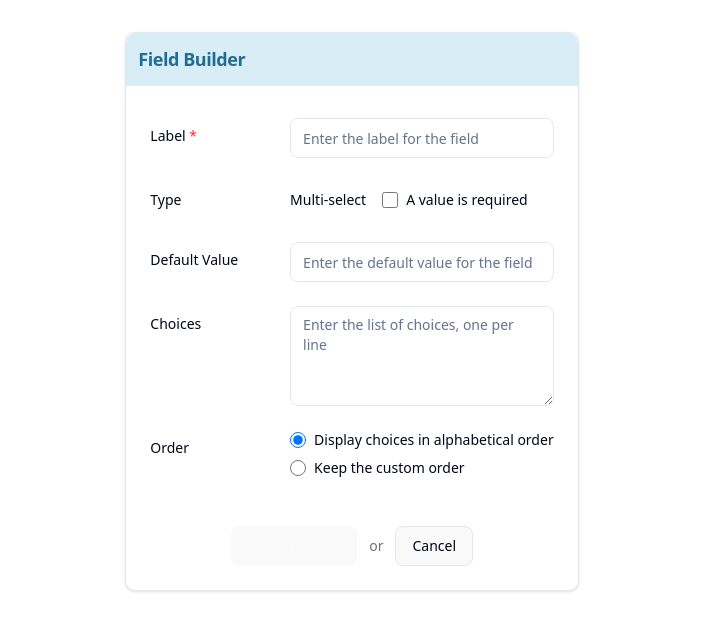
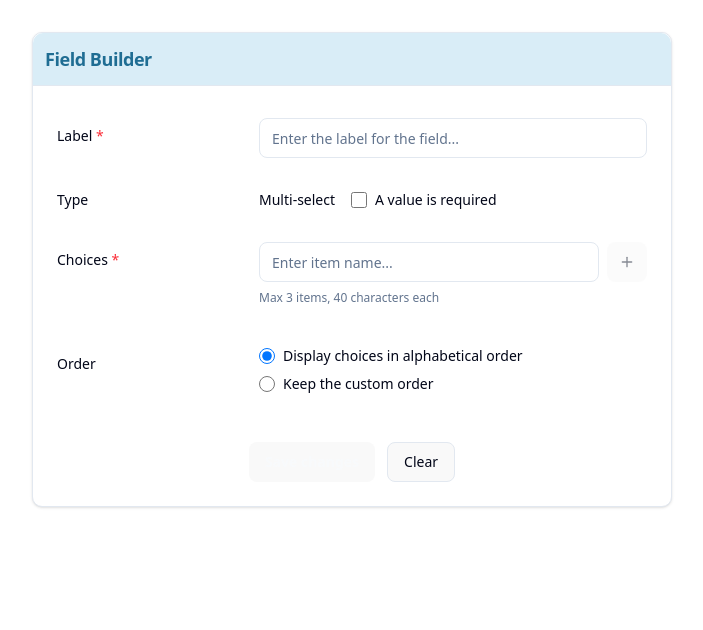
Before and after one commit to eugenetumachov/select-builder, a React (Vite) app: page / in a window 1280 px wide. Shown: the top 630 px of the page, without its empty margins (288-991 px from the left). Built offline with nearby package versions, Linux system fonts and the light colour scheme.

Commit message:
add choices list component

```diff
--- a/src/App.tsx
+++ b/src/App.tsx
@@ -1,4 +1,4 @@
-import SelectFieldBuilder from "./SelectFieldBuilder";
+import SelectFieldBuilder from "./components/SelectFieldBuilder";
 
 function App() {
   return <SelectFieldBuilder />;
--- /dev/null
+++ b/src/components/ChoicesList.tsx
@@ -0,0 +1,167 @@
+import type React from "react";
+
+import { useState } from "react";
+import { Button } from "@/components/ui/button";
+import { Input } from "@/components/ui/input";
+import { Label } from "@/components/ui/label";
+import { RadioGroup, RadioGroupItem } from "@/components/ui/radio-group";
+import { Badge } from "@/components/ui/badge";
+import { Trash2, Plus } from "lucide-react";
+
+const MAX_ITEMS_NUMBER = 3;
+const MAX_ITEM_LENGTH = 40;
+
+interface ChoicesListProps {
+  items: string[];
+  defaultItem: string;
+  onItemsChange: (items: string[]) => void;
+  onSetDefault: (defaultItem: string) => void;
+}
+
+export default function ChoicesList({
+  items,
+  defaultItem,
+  onItemsChange,
+  onSetDefault,
+}: ChoicesListProps) {
+  const [newItem, setNewItem] = useState("");
+
+  const handleAddItem = () => {
+    if (
+      newItem.trim() &&
+      newItem.trim().length <= MAX_ITEM_LENGTH &&
+      !items.includes(newItem.trim()) &&
+      items.length < MAX_ITEMS_NUMBER
+    ) {
+      const trimmedItem = newItem.trim();
+      onItemsChange([...items, trimmedItem]);
+      setNewItem("");
+
+      // Set as default if it's the first item
+      if (items.length === 0) {
+        onSetDefault(trimmedItem);
+      }
+    }
+  };
+
+  const handleRemoveItem = (itemToRemove: string) => {
+    onItemsChange(items.filter((item) => item !== itemToRemove));
+
+    // Clear default if removing the default item
+    if (defaultItem === itemToRemove) {
+      onSetDefault(
+        items.length > 1
+          ? items.find((item) => item !== itemToRemove) || ""
+          : ""
+      );
+    }
+  };
+
+  const handleKeyDown = (e: React.KeyboardEvent) => {
+    if (e.key === "Enter") {
+      handleAddItem();
+    }
+  };
+
+  return (
+    <>
+      {/* Add Item Form */}
+      <div className="space-y-2 pb-4">
+        <div className="flex gap-2">
+          <div className="relative flex-1">
+            <Input
+              id="new-item"
+              value={newItem}
+              onChange={(e) => setNewItem(e.target.value)}
+              onKeyDown={handleKeyDown}
+              placeholder={
+                items.length >= MAX_ITEMS_NUMBER
+                  ? "Maximum items reached"
+                  : "Enter item name..."
+              }
+              className="flex-1"
+              disabled={items.length >= MAX_ITEMS_NUMBER}
+            />
+            {newItem && (
+              <div className="absolute inset-0 pointer-events-none flex items-center px-3 text-sm">
+                <span className="bg-white">
+                  <span>{newItem.slice(0, MAX_ITEM_LENGTH)}</span>
+                  {newItem.length > MAX_ITEM_LENGTH && (
+                    <span className="text-destructive bg-destructive/10">
+                      {newItem.slice(MAX_ITEM_LENGTH)}
+                    </span>
+                  )}
+                </span>
+              </div>
+            )}
+          </div>
+          <Button
+            onClick={handleAddItem}
+            disabled={
+              !newItem.trim() ||
+              newItem.trim().length > MAX_ITEM_LENGTH ||
+              items.includes(newItem.trim()) ||
+              items.length >= MAX_ITEMS_NUMBER
+            }
+            size="icon"
+            variant="secondary"
+          >
+            <Plus className="h-4 w-4" />
+          </Button>
+        </div>
+        <div className="flex justify-between text-xs text-muted-foreground">
+          <span>
+            {newItem.trim().length > MAX_ITEM_LENGTH ? (
+              <span className="text-destructive">
+                Item name too long (max {MAX_ITEM_LENGTH} characters)
+              </span>
+            ) : items.includes(newItem.trim()) && newItem.trim() ? (
+              <span className="text-destructive">Item already exists</span>
+            ) : (
+              `Max ${MAX_ITEMS_NUMBER} items, ${MAX_ITEM_LENGTH} characters each`
+            )}
+          </span>
+        </div>
+      </div>
+
+      {/* Items List */}
+      {items.length > 0 && (
+        <div className="space-y-4">
+          <RadioGroup value={defaultItem} onValueChange={onSetDefault}>
+            <div className="space-y-2">
+              {items.map((item, index) => (
+                <div
+                  key={index}
+                  className="flex items-center justify-between gap-2 p-2 border rounded-lg"
+                >
+                  <div className="flex items-center space-x-2 flex-1">
+                    <RadioGroupItem value={item} id={`item-${index}`} />
+                    <Label
+                      htmlFor={`item-${index}`}
+                      className="flex-1 cursor-pointer"
+                    >
+                      {item}
+                    </Label>
+                    {defaultItem === item && (
+                      <Badge variant="secondary" className="text-xs">
+                        Default
+                      </Badge>
+                    )}
+                  </div>
+                  <Button
+                    variant="ghost"
+                    size="icon"
+                    onClick={() => handleRemoveItem(item)}
+                    className="h-8 w-8 text-muted-foreground hover:text-destructive"
+                  >
+                    <Trash2 className="h-4 w-4" />
+                  </Button>
+                </div>
+              ))}
+            </div>
+          </RadioGroup>
+        </div>
+      )}
+    </>
+  );
+}
--- a/src/SelectFieldBuilder.tsx
+++ b/src/components/SelectFieldBuilder.tsx
@@ -3,30 +3,33 @@ import { Button } from "@/components/ui/button";
 import { Card, CardContent, CardHeader, CardTitle } from "@/components/ui/card";
 import { Input } from "@/components/ui/input";
 import { Label } from "@/components/ui/label";
-import { Textarea } from "@/components/ui/textarea";
 import { AlertCircle } from "lucide-react";
-import { SubmitButton } from "./components/SubmitButton";
+import { SubmitButton } from "./SubmitButton";
+import ChoicesList from "./ChoicesList";
 
 interface FormData {
   label: string;
   required: boolean;
-  defaultValue: string;
-  choices: string;
+  choices: string[];
+  default: string;
   order: string;
 }
 
 interface FormErrors {
   label?: string;
+  choices?: string;
 }
 
 export default function SelectFieldBuilder() {
-  const [formData, setFormData] = useState<FormData>({
+  const initialFormData = {
     label: "",
     required: false,
-    defaultValue: "",
-    choices: "",
+    choices: [],
+    default: "",
     order: "alphabetical",
-  });
+  };
+
+  const [formData, setFormData] = useState<FormData>(initialFormData);
 
   const [errors, setErrors] = useState<FormErrors>({});
   const [isSubmitting, setIsSubmitting] = useState(false);
@@ -38,17 +41,21 @@ export default function SelectFieldBuilder() {
       newErrors.label = "Label is required";
     }
 
+    if (formData.choices.length === 0) {
+      newErrors.choices = "Choices are required";
+    }
+
     setErrors(newErrors);
     return Object.keys(newErrors).length === 0;
   };
 
   const handleInputChange = (
     field: keyof FormData,
-    value: string | boolean
+    value: string | boolean | string[]
   ) => {
     setFormData((prev) => ({ ...prev, [field]: value }));
     // Clear error when user starts typing
-    if (errors[field]) {
+    if (errors[field as keyof FormErrors]) {
       setErrors((prev) => ({ ...prev, [field]: undefined }));
     }
   };
@@ -62,27 +69,27 @@ export default function SelectFieldBuilder() {
 
     setIsSubmitting(true);
 
-    // Simulate API call
-    await new Promise((resolve) => setTimeout(resolve, 500));
+    // Submit the form data to API endpoint
+    await fetch("https://webhook.site/b1971fb0-dd60-4fa4-b88b-ee04271da2db", {
+      method: "POST",
+      headers: {
+        "Content-Type": "application/json",
+      },
+      body: JSON.stringify(formData),
+    });
 
     console.log("Form submitted:", formData);
 
     setIsSubmitting(false);
   };
 
-  const handleCancel = () => {
-    setFormData({
-      label: "",
-      required: false,
-      defaultValue: "",
-      choices: "",
-      order: "alphabetical",
-    });
+  const handleClear = () => {
+    setFormData(initialFormData);
     setErrors({});
   };
 
   return (
-    <div className="max-w-4xl mx-auto">
+    <div className="md:min-w-[640px]">
       <Card>
         <CardHeader className="p-3 bg-[#d9edf7] border-b rounded-t-lg">
           <CardTitle className="text-lg text-[#1f6d93]">
@@ -103,7 +110,7 @@ export default function SelectFieldBuilder() {
                   value={formData.label}
                   onChange={(e) => handleInputChange("label", e.target.value)}
                   className={errors.label ? "border-red-500" : ""}
-                  placeholder="Enter the label for the field"
+                  placeholder="Enter the label for the field..."
                 />
                 {errors.label && (
                   <div className="flex items-center gap-1 mt-1 text-sm text-red-600">
@@ -137,40 +144,28 @@ export default function SelectFieldBuilder() {
               </div>
             </div>
 
-            {/* Default value */}
-            <div className="grid grid-cols-1 md:grid-cols-3 gap-2 md:gap-4 items-start">
-              <Label
-                htmlFor="defaultValue"
-                className="text-sm font-medium md:pt-2"
-              >
-                Default Value
-              </Label>
-              <div className="md:col-span-2">
-                <Input
-                  id="defaultValue"
-                  type="text"
-                  value={formData.defaultValue}
-                  onChange={(e) =>
-                    handleInputChange("defaultValue", e.target.value)
-                  }
-                  placeholder="Enter the default value for the field"
-                />
-              </div>
-            </div>
-
             {/* Choices */}
             <div className="grid grid-cols-1 md:grid-cols-3 gap-2 md:gap-4 items-start">
               <Label htmlFor="choices" className="text-sm font-medium md:pt-2">
-                Choices
+                Choices <span className="text-red-500">*</span>
               </Label>
               <div className="md:col-span-2">
-                <Textarea
-                  id="choices"
-                  value={formData.choices}
-                  onChange={(e) => handleInputChange("choices", e.target.value)}
-                  placeholder="Enter the list of choices, one per line"
-                  className="min-h-[100px]"
+                <ChoicesList
+                  items={formData.choices}
+                  defaultItem={formData.default}
+                  onItemsChange={(choices: string[]) => {
+                    handleInputChange("choices", choices);
+                  }}
+                  onSetDefault={(def: string) => {
+                    handleInputChange("default", def);
+                  }}
                 />
+                {errors.choices && (
+                  <div className="flex items-center gap-1 mt-1 text-sm text-red-600">
+                    <AlertCircle className="h-4 w-4" />
+                    {errors.choices}
+                  </div>
+                )}
               </div>
             </div>
 
@@ -228,16 +223,14 @@ export default function SelectFieldBuilder() {
                   label="Save changes"
                   isSubmitting={isSubmitting}
                 />
-                <span className="text-sm text-gray-500 hidden sm:inline">
-                  or
-                </span>
+
                 <Button
                   type="button"
                   variant="outline"
-                  onClick={handleCancel}
+                  onClick={handleClear}
                   className="w-full sm:w-auto bg-transparent"
                 >
-                  Cancel
+                  Clear
                 </Button>
               </div>
             </div>
--- /dev/null
+++ b/src/components/ui/badge.tsx
@@ -0,0 +1,36 @@
+import * as React from "react"
+import { cva, type VariantProps } from "class-variance-authority"
+
+import { cn } from "@/lib/utils"
+
+const badgeVariants = cva(
+  "inline-flex items-center rounded-full border px-2.5 py-0.5 text-xs font-semibold transition-colors focus:outline-none focus:ring-2 focus:ring-ring focus:ring-offset-2",
+  {
+    variants: {
+      variant: {
+        default:
+          "border-transparent bg-primary text-primary-foreground hover:bg-primary/80",
+        secondary:
+          "border-transparent bg-secondary text-secondary-foreground hover:bg-secondary/80",
+        destructive:
+          "border-transparent bg-destructive text-destructive-foreground hover:bg-destructive/80",
+        outline: "text-foreground",
+      },
+    },
+    defaultVariants: {
+      variant: "default",
+    },
+  }
+)
+
+export interface BadgeProps
+  extends React.HTMLAttributes<HTMLDivElement>,
+    VariantProps<typeof badgeVariants> {}
+
+function Badge({ className, variant, ...props }: BadgeProps) {
+  return (
+    <div className={cn(badgeVariants({ variant }), className)} {...props} />
+  )
+}
+
+export { Badge, badgeVariants }
--- /dev/null
+++ b/src/components/ui/radio-group.tsx
@@ -0,0 +1,44 @@
+"use client"
+
+import * as React from "react"
+import * as RadioGroupPrimitive from "@radix-ui/react-radio-group"
+import { Circle } from "lucide-react"
+
+import { cn } from "@/lib/utils"
+
+const RadioGroup = React.forwardRef<
+  React.ElementRef<typeof RadioGroupPrimitive.Root>,
+  React.ComponentPropsWithoutRef<typeof RadioGroupPrimitive.Root>
+>(({ className, ...props }, ref) => {
+  return (
+    <RadioGroupPrimitive.Root
+      className={cn("grid gap-2", className)}
+      {...props}
+      ref={ref}
+    />
+  )
+})
+RadioGroup.displayName = RadioGroupPrimitive.Root.displayName
+
+const RadioGroupItem = React.forwardRef<
+  React.ElementRef<typeof RadioGroupPrimitive.Item>,
+  React.ComponentPropsWithoutRef<typeof RadioGroupPrimitive.Item>
+>(({ className, ...props }, ref) => {
+  return (
+    <RadioGroupPrimitive.Item
+      ref={ref}
+      className={cn(
+        "aspect-square h-4 w-4 rounded-full border border-primary text-primary ring-offset-background focus:outline-none focus-visible:ring-2 focus-visible:ring-ring focus-visible:ring-offset-2 disabled:cursor-not-allowed disabled:opacity-50",
+        className
+      )}
+      {...props}
+    >
+      <RadioGroupPrimitive.Indicator className="flex items-center justify-center">
+        <Circle className="h-2.5 w-2.5 fill-current text-current" />
+      </RadioGroupPrimitive.Indicator>
+    </RadioGroupPrimitive.Item>
+  )
+})
+RadioGroupItem.displayName = RadioGroupPrimitive.Item.displayName
+
+export { RadioGroup, RadioGroupItem }
```
